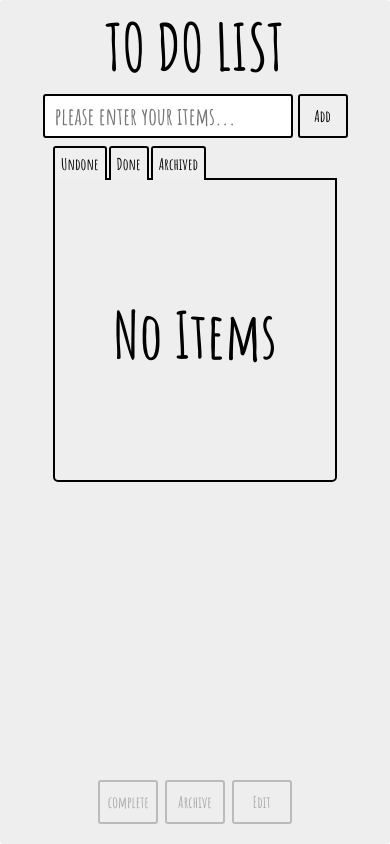
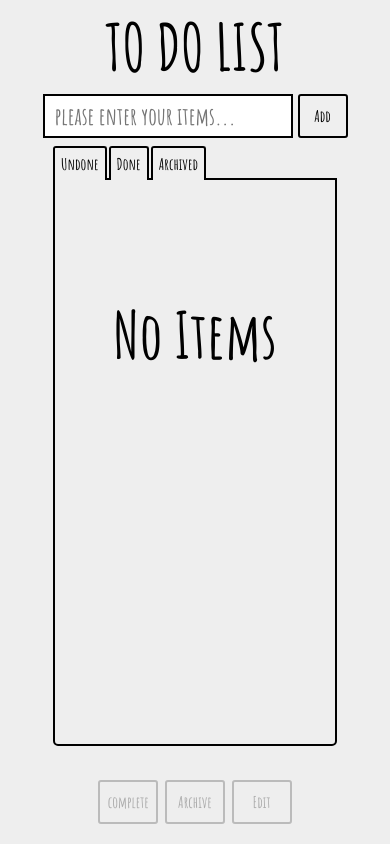
Before and after one commit to guychienll/todolist, a React (Create React App) app: page / in a window 390 px wide. Built offline with nearby package versions, Linux system fonts and the light colour scheme.

Commit message:
feat: responsive web design

```diff
--- a/src/App.tsx
+++ b/src/App.tsx
@@ -17,7 +17,6 @@ const Container = styled.div`
   h1 {
     font-size: 4rem;
     padding: 15px;
-    font-family: "Amatic SC", cursive;
   }
 `;
 
--- a/src/components/Form.tsx
+++ b/src/components/Form.tsx
@@ -6,16 +6,34 @@ export const StyledForm = styled.div`
   height: 44px;
   display: flex;
   align-items: center;
+  input,
+  button {
+    height: inherit;
+    transition: width ease 0.2s;
+  }
   input {
+    width: 250px;
     box-sizing: border-box;
-    width: 250px;
-    height: inherit;
+    font-size: 1.5rem;
+    border: 2px solid #000;
     padding-left: 10px;
+    ::placeholder {
+      font-size: 1.5rem;
+    }
   }
   button {
-    height: inherit;
     width: 50px;
     margin-left: 5px;
+  }
+  @media screen and (min-width: 414px) {
+    input {
+      width: 340px;
+    }
+  }
+  @media screen and (min-width: 767px) {
+    input {
+      width: 500px;
+    }
   }
 `;
 
--- a/src/components/List.tsx
+++ b/src/components/List.tsx
@@ -13,12 +13,12 @@ interface IProps {
 }
 const StyledList = styled.ul`
   width: 280px;
-  min-height: 300px;
-  max-height: 300px;
+  min-height: calc(100vh - 280px);
   border: 2px solid #000;
   border-radius: 0 0 5px 5px;
   position: relative;
   margin-top: 40px;
+  transition: all ease 0.2s;
   h1 {
     width: 200px;
     text-align: center;
@@ -65,8 +65,14 @@ const StyledList = styled.ul`
       }
     }
     button {
-      margin: 0 0 0 20px;
+      margin-left: 20px;
     }
+  }
+  @media screen and (min-width: 414px) {
+    width: 350px;
+  }
+  @media screen and (min-width: 767px) {
+    width: 530px;
   }
 `;
 
--- a/src/index.tsx
+++ b/src/index.tsx
@@ -7,30 +7,21 @@ import { createGlobalStyle } from "styled-components";
 
 const GlobalStyle = createGlobalStyle`
   ${reset}
-  *{
-      font-family: "Amatic SC", cursive;
-    border-radius:3px;
-  }
-  input{
-    font-size: 1.5rem;
-    border: 2px solid #000;
-    ::placeholder{
-      font-size: 1.5rem;
-    }
+  * , h1 , button ,li {
+    font-family: "Amatic SC" , cursive;
   }
   button{
     font-size: 1rem;
+    border-radius:3px;
     border: 2px solid #000;
+    cursor:pointer;
     :disabled{
-    border: 2px solid #bbb;
+      border: 2px solid #bbb;
     }
     :active{
       font-size: 1.5rem;
       outline: none;
     }
-  }
-  li{
-      font-family:  "Amatic SC", cursive;
   }
 `;
 
```
